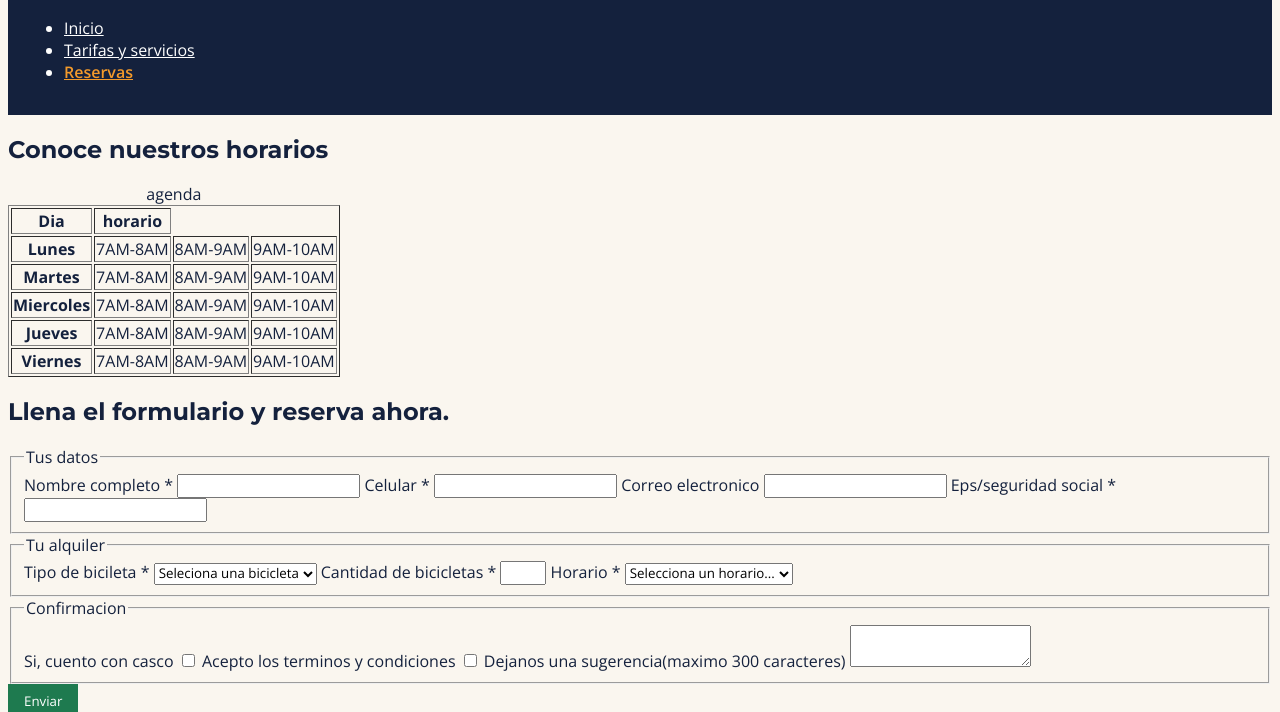
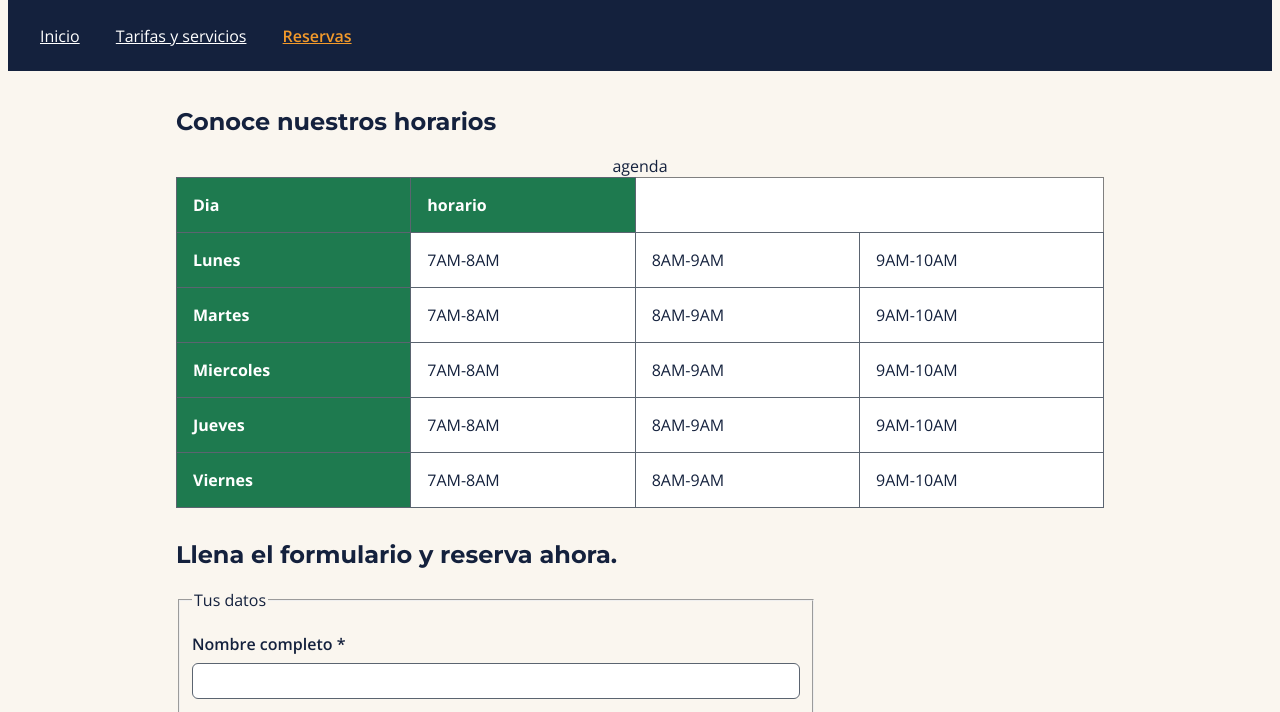
Before and after one commit to daniel1027va/rueda-libre, a plain HTML site: page paginas/reservas.html in a window 1280 px wide. Shown: the part 422-1134 px from the top of the page. Drawn offline with nearby package versions, Linux system fonts and the light colour scheme.

Commit message:
feat: tarjetas,tablas, formulario y menu en fila

```diff
--- a/css/styles.css
+++ b/css/styles.css
@@ -1,3 +1,9 @@
+/* ===== Todos los elementos incluyen relleno y borde en su ancho ===== */
+*,
+*::before,
+*::after {
+  box-sizing: border-box;
+}
 /* ===== Variables globales ===== */
 :root {
   /* Colores de marca */
@@ -118,3 +124,90 @@ a:focus-visible, button:focus-visible, input:focus-visible, select:focus-visible
   outline: 3px solid var(--color-blanco);
   outline-offset: 3px;
 }
+/* ===== Contenido principal centrado y con ancho máximo ===== */
+main {
+  max-width: 60rem;
+  margin: 0 auto;
+  padding: var(--espacio-mediano);
+}
+
+/* ===== Portada con altura relativa a la ventana ===== */
+header {
+  min-height: 50vh;
+}
+/* ===== Tarjetas de servicios ===== */
+.tarjeta {
+  background-color: var(--color-blanco);
+  padding: var(--espacio-mediano);
+  border: 1px solid var(--color-gris-asfalto);
+  border-radius: 0.75rem;
+  margin-bottom: var(--espacio-grande);
+}
+
+.tarjeta img {
+  width: 100%;
+  height: auto;
+  display: block;
+}
+/* ===== Tablas ===== */
+table {
+  width: 100%;
+  border-collapse: collapse;
+  margin-bottom: var(--espacio-grande);
+  background-color: var(--color-blanco);
+}
+
+th,
+td {
+  padding: var(--espacio-mediano);
+  border: 1px solid var(--color-gris-asfalto);
+  text-align: left;
+}
+
+th {
+  background-color: var(--color-verde-ruta);
+  color: var(--color-blanco);
+}
+/* ===== Formulario ===== */
+form {
+  max-width: 40rem;
+}
+
+label {
+  display: block;
+  margin-top: var(--espacio-mediano);
+  margin-bottom: var(--espacio-pequeno);
+  font-weight: 600;
+}
+
+input:not([type="checkbox"]):not([type="radio"]),
+select,
+textarea {
+  display: block;
+  width: 100%;
+  padding: var(--espacio-pequeno) var(--espacio-mediano);
+  border: 1px solid var(--color-gris-asfalto);
+  border-radius: 0.375rem;
+}
+
+form button {
+  margin-top: var(--espacio-grande);
+  padding: var(--espacio-mediano) var(--espacio-grande);
+  border-radius: 0.375rem;
+  font-size: 1rem;
+}
+/* ===== Menú en fila ===== */
+#menu {
+  list-style: none;
+  padding: 0;
+  margin: 0;
+}
+
+#menu li {
+  display: inline-block;
+}
+
+#menu a {
+  display: inline-block;
+  padding: var(--espacio-pequeno) var(--espacio-mediano);
+}
```
Also changed, not shown: index.html (+8 -4 lines).
